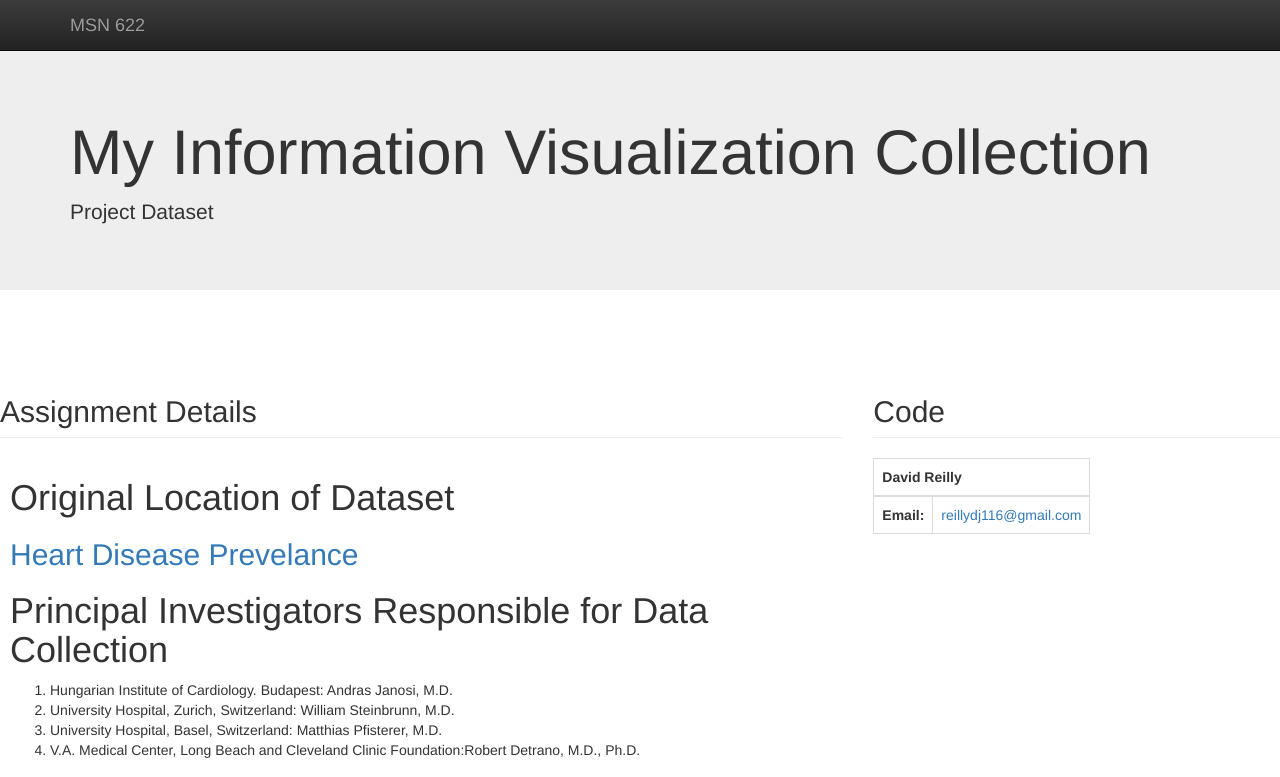
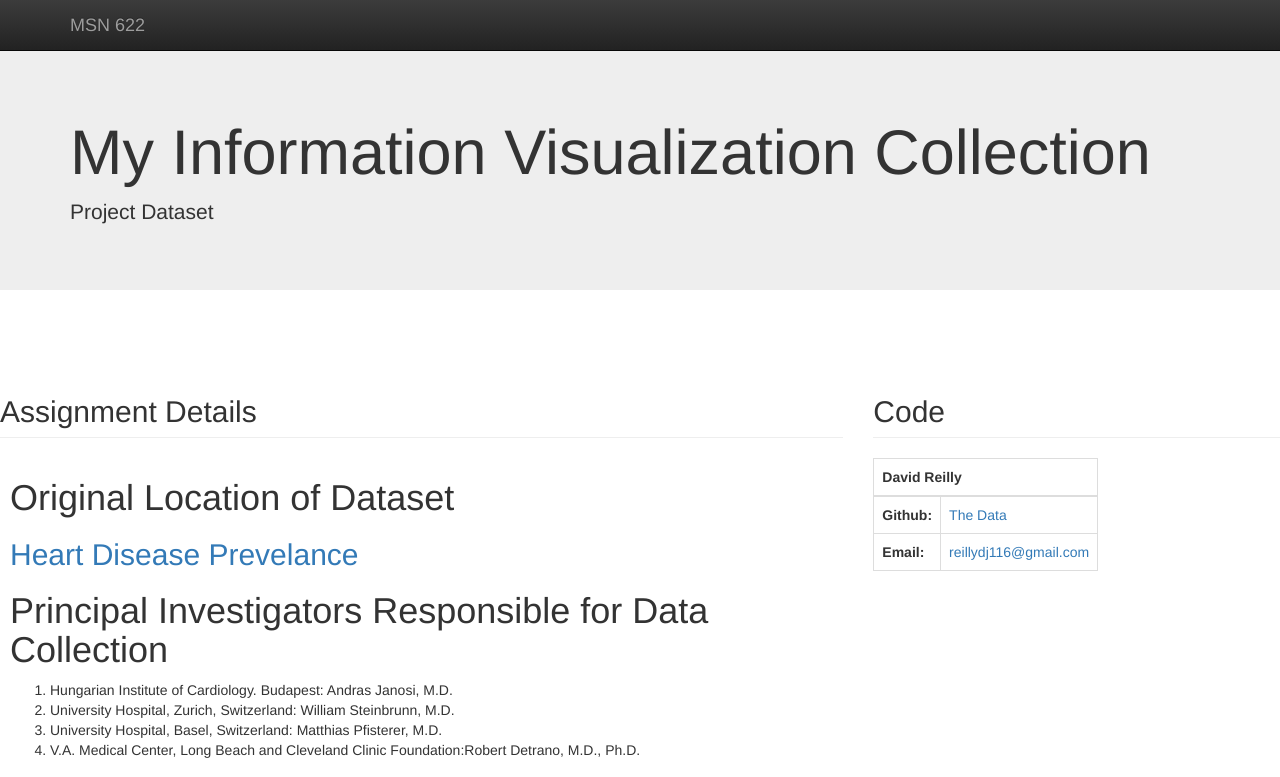
Before and after one commit to reillydj/data_vis, a plain HTML site: page project/dataset.html in a window 1280 px wide. Shown: the top 777 px of the page. Drawn offline with nearby package versions, Linux system fonts and the light colour scheme.

Commit message:
Name Change

```diff
--- a/project/dataset.html
+++ b/project/dataset.html
@@ -114,6 +114,11 @@
 
             <tbody>
                 <tr>
+                    <th>Github:</th>
+                    <td><a href="https://github.com/reillydj/data_vis/blob/gh-pages/data/heart_disease.csv" target="_blank">The Data</a></td>
+                </tr>
+
+                <tr>
                     <th>Email:</th>
                     <td><a href="reillydj116@gmail.com">reillydj116@gmail.com</a></td>
                 </tr>
```
Also changed, not shown: data/heart_disease.csv (renamed from data/heart_diseas.csv).
